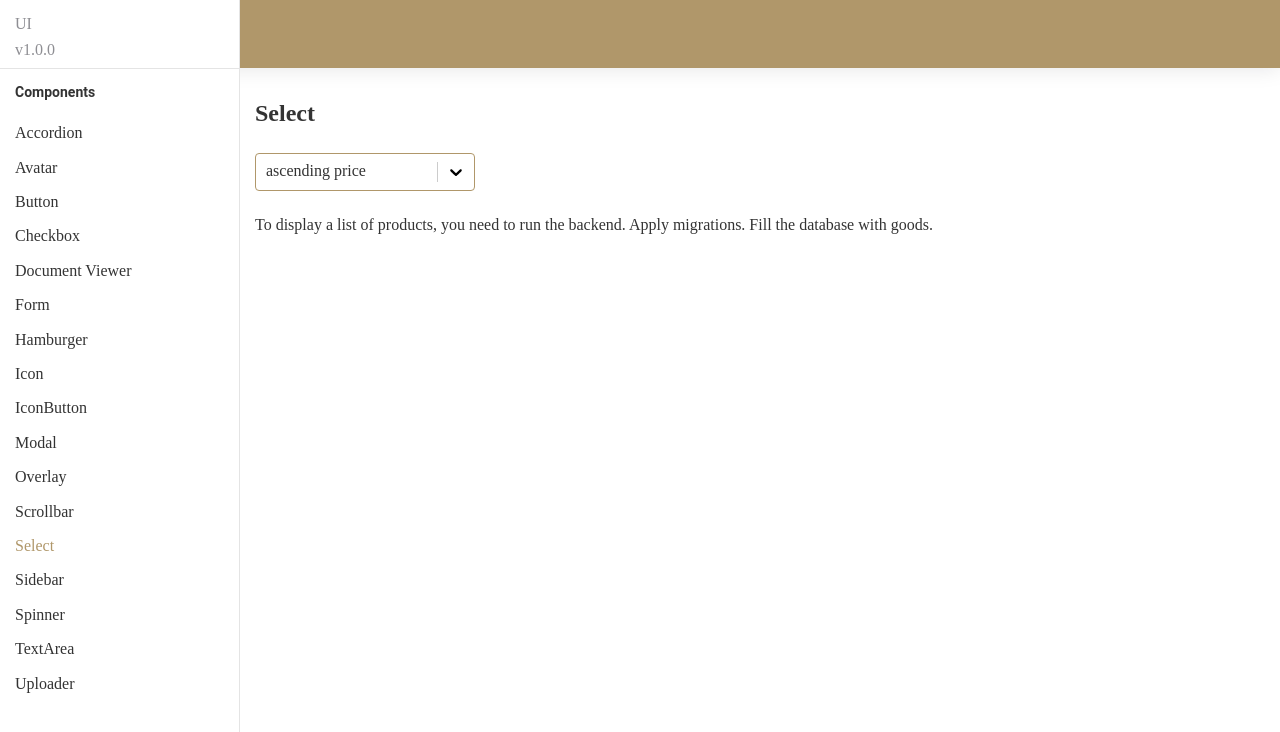
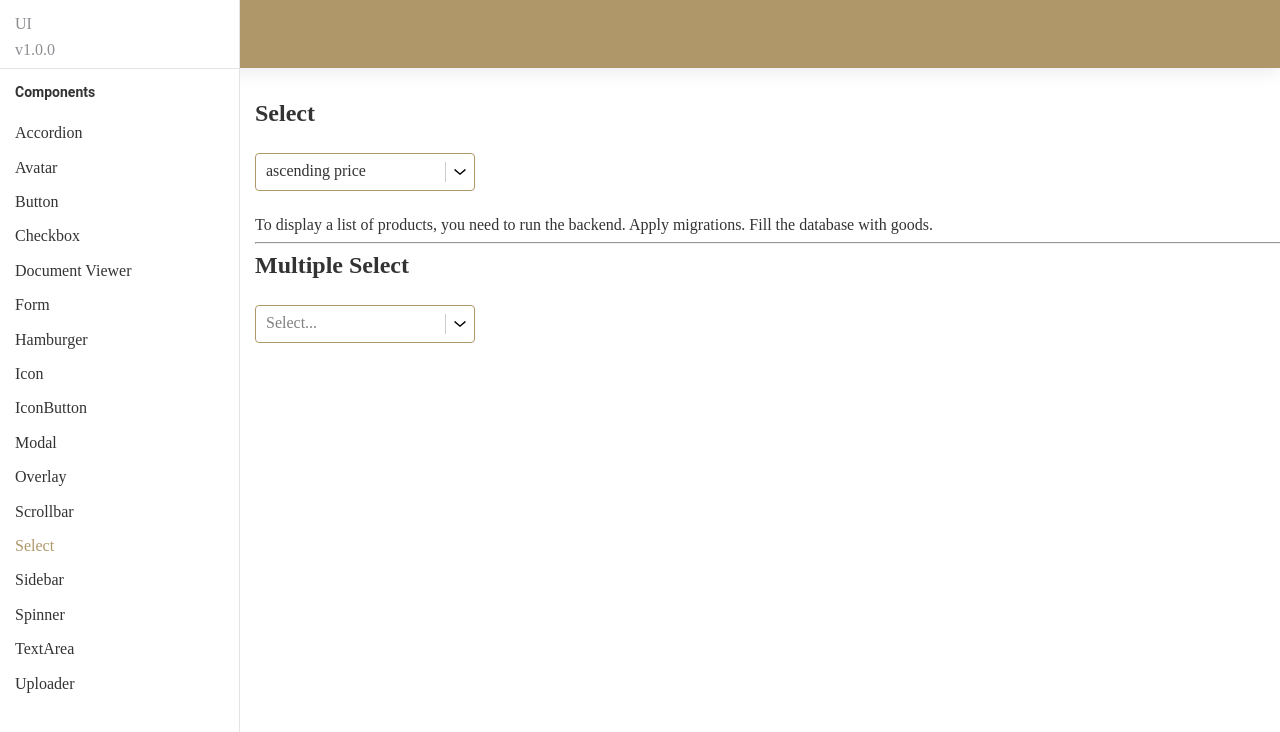
Before and after one commit to EvgeniyBudaev/react-typescript-ui, a React (Create React App) app in the folder frontend/: page /select in a window 1280 px wide. Shown: the top 732 px of the page. Built offline with nearby package versions, Linux system fonts and the light colour scheme; no server answers.

Commit message:
react-select multiple & arrow styled

```diff
--- a/frontend/src/pages/SelectPage/SelectPage.tsx
+++ b/frontend/src/pages/SelectPage/SelectPage.tsx
@@ -7,7 +7,11 @@ import { IProduct } from "types/product";
 import { Select } from "ui-kit";
 import { ISelectOption } from "ui-kit/Select";
 import { ProductsList } from "components";
-import { SelectStyles } from "./styles";
+import {
+  SelectStyles,
+  StyledDropdownIndicator,
+  StyledMultiValueRemove,
+} from "./styles";
 import "./SelectPage.scss";
 
 export const SelectPage: React.FC = () => {
@@ -21,6 +25,8 @@ export const SelectPage: React.FC = () => {
     value: "price",
     label: PRICE_UP,
   });
+  const [multipleSelectedOption, setMultipleSelectedOption] =
+    useState<ISelectOption>();
   const [products, setProducts] = useState<IProduct[]>([]);
   const [needRequestIndicator, setNeedRequestIndicator] = useState(0);
   const [isSelectOpened, setIsSelectOpened] = useState(false);
@@ -33,6 +39,11 @@ export const SelectPage: React.FC = () => {
     if (isNull(selectedOption)) return;
     setSelectedOption(selectedOption);
     requestProducts();
+  };
+
+  const handleChangeMultiple = (selectedOption: ISelectOption) => {
+    if (isNull(selectedOption)) return;
+    setMultipleSelectedOption(selectedOption);
   };
 
   const handleFocus = () => {
@@ -72,9 +83,10 @@ export const SelectPage: React.FC = () => {
         className={classNames("SelectPage-Select", {
           "SelectPage-Select__active": isSelectOpened,
         })}
+        DropdownIndicator={StyledDropdownIndicator}
+        options={options}
         styles={SelectStyles}
         value={selectedOption}
-        options={options}
         onBlur={handleBlur}
         onChange={handleChange}
         onFocus={handleFocus}
@@ -87,6 +99,22 @@ export const SelectPage: React.FC = () => {
           migrations. Fill the database with goods.
         </div>
       )}
+      <hr />
+      <h2>Multiple Select</h2>
+      <Select
+        className={classNames("SelectPage-Select", {
+          "SelectPage-Select__active": isSelectOpened,
+        })}
+        DropdownIndicator={StyledDropdownIndicator}
+        MultiValueRemove={StyledMultiValueRemove}
+        options={options}
+        styles={SelectStyles}
+        value={multipleSelectedOption}
+        isMulti
+        onBlur={handleBlur}
+        onChange={handleChangeMultiple}
+        onFocus={handleFocus}
+      />
     </div>
   );
 };
--- a/frontend/src/pages/SelectPage/styles.tsx
+++ b/frontend/src/pages/SelectPage/styles.tsx
@@ -1,4 +1,35 @@
+import { components } from "react-select";
+import cn from "classnames";
 import { CSSObject } from "@emotion/serialize";
+import { Icon } from "ui-kit";
+
+// eslint-disable-next-line @typescript-eslint/explicit-module-boundary-types
+export const StyledDropdownIndicator = props => {
+  return (
+    <div className="Select-DropdownIndicator">
+      <components.DropdownIndicator {...props}>
+        <Icon
+          className={cn("Select-IconDropdownIndicator", {
+            "Select-IconDropdownIndicator__open": props.menuIsOpen,
+          })}
+          type="ArrowDown"
+          size="small"
+        />
+      </components.DropdownIndicator>
+    </div>
+  );
+};
+
+// eslint-disable-next-line @typescript-eslint/explicit-module-boundary-types
+export const StyledMultiValueRemove = props => {
+  return (
+    <div className="Select-MultiValueRemove">
+      <components.MultiValueRemove {...props}>
+        <Icon type="Close" size="small" />
+      </components.MultiValueRemove>
+    </div>
+  );
+};
 
 export const SelectStyles = {
   control: (styles: CSSObject): CSSObject => ({
@@ -22,4 +53,29 @@ export const SelectStyles = {
       transition: "all 0.15s",
     },
   }),
+  multiValue: (styles: CSSObject): CSSObject => {
+    return {
+      ...styles,
+      display: "flex",
+      alignItems: "center",
+      backgroundColor: "#e4e4e4",
+      padding: "4px 8px",
+    };
+  },
+  multiValueLabel: (styles: CSSObject): CSSObject => ({
+    ...styles,
+    color: "black",
+    fontSize: "16px",
+    lineHeight: "20px",
+    marginRight: "8px",
+  }),
+  multiValueRemove: (styles: CSSObject): CSSObject => ({
+    ...styles,
+    color: "#828c9c",
+    cursor: "pointer",
+    transition: "all 0.15s",
+    ":hover": {
+      color: "black",
+    },
+  }),
 };
--- a/frontend/src/ui-kit/Icon/Icon.scss
+++ b/frontend/src/ui-kit/Icon/Icon.scss
@@ -10,4 +10,11 @@
     width: 100%;
     height: max-content;
   }
+
+  &-IconSize {
+    &__small {
+      width: 12px;
+      height: 12px;
+    }
+  }
 }
--- a/frontend/src/ui-kit/Icon/Icon.tsx
+++ b/frontend/src/ui-kit/Icon/Icon.tsx
@@ -3,17 +3,28 @@ import classNames from "classnames";
 import "./Icon.scss";
 import { IconType, iconTypes } from "./IconType";
 
+export type IconSizeType = "small";
+
 export interface IIconProps extends DOMAttributes<HTMLSpanElement> {
   className?: string;
+  size?: IconSizeType;
   type: IconType;
 }
 
 const getIcon = (type: IconType): JSX.Element =>
   iconTypes.get(type) as JSX.Element;
 
-export const Icon: React.FC<IIconProps> = ({ className, type, ...rest }) => {
+export const Icon: React.FC<IIconProps> = ({
+  className,
+  size,
+  type,
+  ...rest
+}) => {
   return (
-    <div className={classNames("Icon", className)} {...rest}>
+    <div
+      className={classNames("Icon", className, `Icon-IconSize__${size}`)}
+      {...rest}
+    >
       {getIcon(type)}
     </div>
   );
--- a/frontend/src/ui-kit/Icon/index.ts
+++ b/frontend/src/ui-kit/Icon/index.ts
@@ -1,2 +1,3 @@
 export { Icon as default } from "./Icon";
+export * from "./Icon";
 export * from "./IconType";
--- a/frontend/src/ui-kit/Select/Select.tsx
+++ b/frontend/src/ui-kit/Select/Select.tsx
@@ -2,6 +2,9 @@ import React, { FocusEventHandler } from "react";
 import {
   ActionMeta,
   default as ReactSelect,
+  DropdownIndicatorProps,
+  GroupBase,
+  MultiValueRemoveProps,
   OnChangeValue,
   StylesConfig,
 } from "react-select";
@@ -13,16 +16,27 @@ export interface ISelectOption {
   label: string;
 }
 
-type isMulti = false;
+type isMultiType = true | false;
+export type DropdownIndicatorType = React.ComponentType<
+  // eslint-disable-next-line @typescript-eslint/no-explicit-any
+  DropdownIndicatorProps<any, any, GroupBase<any>>
+>;
+export type MultiValueRemoveType = React.ComponentType<
+  // eslint-disable-next-line @typescript-eslint/no-explicit-any
+  MultiValueRemoveProps<any, isMultiType, GroupBase<any>>
+>;
 
 export interface ISelectProps {
   className?: string;
+  DropdownIndicator?: DropdownIndicatorType;
+  isMulti?: isMultiType;
+  MultiValueRemove?: MultiValueRemoveType;
   options: ISelectOption[];
-  styles?: StylesConfig<ISelectOption, isMulti>;
+  styles?: StylesConfig<ISelectOption, isMultiType>;
   value: ISelectOption;
   onBlur?: FocusEventHandler<HTMLInputElement>;
   onChange?: (
-    value: OnChangeValue<ISelectOption, isMulti>,
+    value: OnChangeValue<ISelectOption, isMultiType>,
     action: ActionMeta<ISelectOption>
   ) => void;
   onFocus?: FocusEventHandler<HTMLInputElement>;
@@ -30,6 +44,9 @@ export interface ISelectProps {
 
 export const Select: React.FC<ISelectProps> = ({
   className,
+  DropdownIndicator,
+  isMulti = false,
+  MultiValueRemove,
   options,
   styles,
   value,
@@ -40,6 +57,11 @@ export const Select: React.FC<ISelectProps> = ({
   return (
     <ReactSelect
       className={classNames("Select", className)}
+      components={{
+        DropdownIndicator: DropdownIndicator,
+        MultiValueRemove: MultiValueRemove,
+      }}
+      isMulti={isMulti}
       options={options}
       styles={styles}
       value={value}
```
